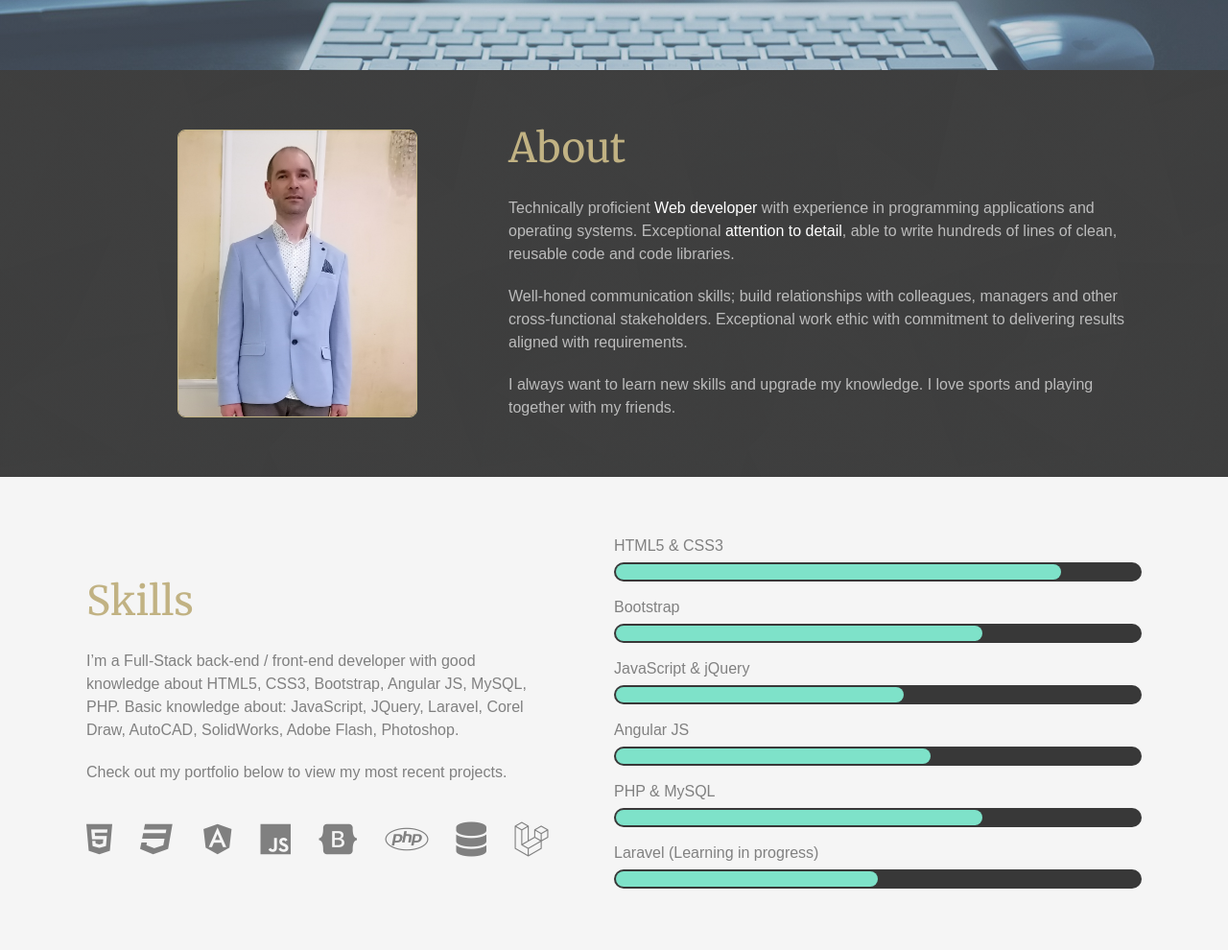
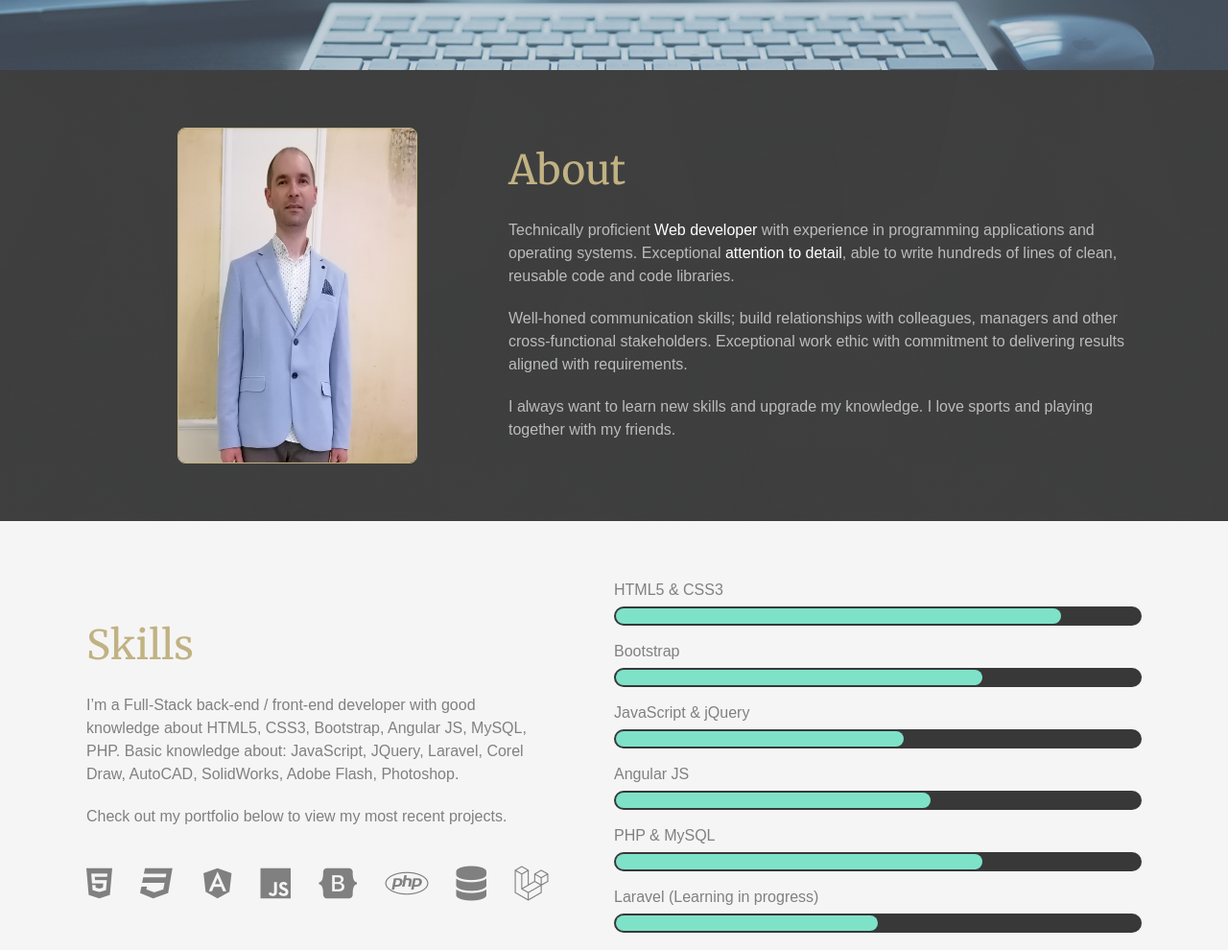
Before and after one commit to Olicbt/olicbt.github.io, a plain HTML site: page index.html in a window 1280 px wide. Shown: the part 567-1557 px from the top of the page at 96% size. Drawn offline with Linux system fonts and the light colour scheme; a web font is replaced by a local one.

Commit message:
Update index.html

```diff
--- a/index.html
+++ b/index.html
@@ -58,7 +58,7 @@
         <section id="about">
             <div class="container">
                 <div class="about-pic">
-                    <img src="img/oli.jpg" class="about-img" alt="Oli slika" style="height:300px; width:250px">
+                    <img src="img/oli.jpg" class="about-img" alt="Oli slika" style="height:350px; width:250px">
                 </div>
                 <div class="about-content">
                     <h2>About</h2>
```
